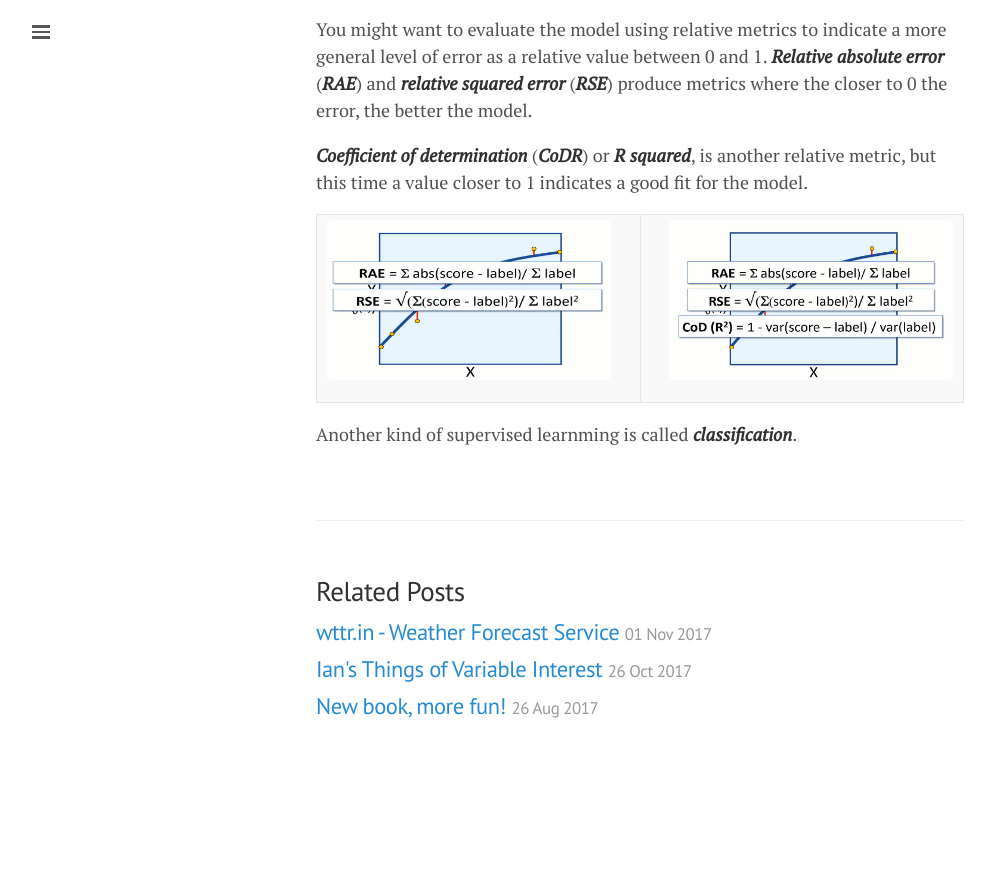
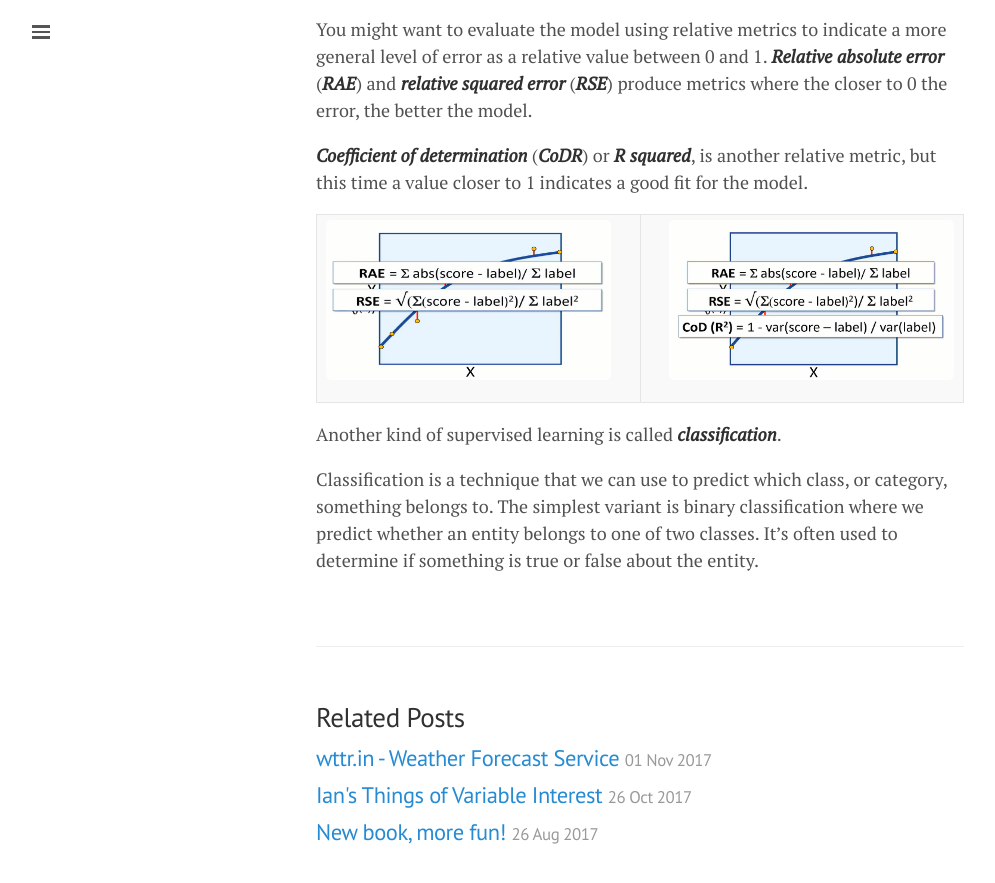
Before and after one commit to lgeurts/lgeurts.github.io, a Jekyll site: the page built from _posts/2018-06-29-artificial-intelligence-basics.md, in a window 1280 px wide and 900 px high, scrolled down 4284 px. Shown: the top 883 px of the window, without its empty margins (0-995 px from the left). Built offline with Jekyll 4.4.1, drawn with Linux system fonts in a browser that asks for light colours; nearby versions of some CDN libraries; before the commit the page ends 5058 px from its top, so only the background shows below that; some of the changed text lies outside the part shown.

Commit message:
Update 2018-06-29-artificial-intelligence-basics.md

```diff
--- a/_posts/2018-06-29-artificial-intelligence-basics.md
+++ b/_posts/2018-06-29-artificial-intelligence-basics.md
@@ -113,4 +113,6 @@ You might want to evaluate the model using relative metrics to indicate a more g
 :-----------------:|:-----------------:
 <img src="/assets/artificial-intelligence/plotted-chart-7.png" align="left" width="285" height="160" alt=""> | <img src="/assets/artificial-intelligence/plotted-chart-8.png" align="right" width="285" height="160" alt="">
 
- Another kind of supervised learnming is called ***classification***.
+Another kind of supervised learning is called ***classification***.
+
+Classification is a technique that we can use to predict which class, or category, something belongs to. The simplest variant is binary classification where we predict whether an entity belongs to one of two classes. It's often used to determine if something is true or false about the entity.
```
